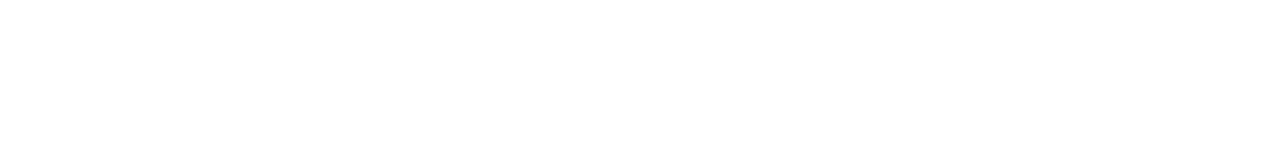
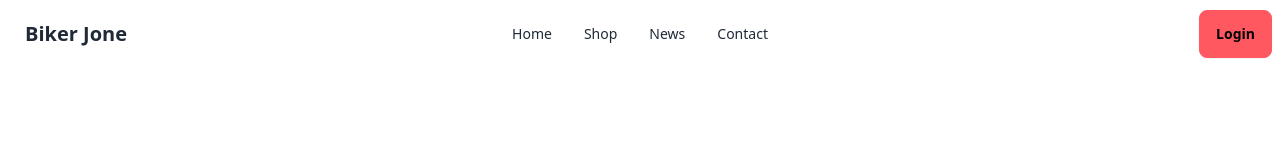
Before and after one commit to Anowar1987/Biker-jone-with-daisyUI, a plain HTML site: page index.html in a window 1280 px wide. Drawn offline with nearby package versions, Linux system fonts and the light colour scheme.

Commit message:
updated navbar

```diff
--- a/index.html
+++ b/index.html
@@ -1,5 +1,6 @@
 <!DOCTYPE html>
 <html lang="en">
+
 <head>
     <meta charset="UTF-8">
     <meta name="viewport" content="width=device-width, initial-scale=1.0">
@@ -8,7 +9,51 @@
     <link href="https://cdn.jsdelivr.net/npm/daisyui@4.6.0/dist/full.min.css" rel="stylesheet" type="text/css" />
     <script src="https://cdn.tailwindcss.com"></script>
 </head>
+
 <body>
+    <header>
+        <!-- Navbar start -->
+        <nav>
+            <div class="navbar bg-base-100">
+                <div class="navbar-start">
+                    <div class="dropdown">
+                        <div tabindex="0" role="button" class="btn btn-ghost lg:hidden">
+                            <svg xmlns="http://www.w3.org/2000/svg" class="h-5 w-5" fill="none" viewBox="0 0 24 24"
+                                stroke="currentColor">
+                                <path stroke-linecap="round" stroke-linejoin="round" stroke-width="2"
+                                    d="M4 6h16M4 12h8m-8 6h16" />
+                            </svg>
+                        </div>
+                        <ul tabindex="0"
+                            class="menu menu-sm dropdown-content mt-3 z-[1] p-2 shadow bg-base-100 rounded-box w-52">
+                            <li><a>Home</a></li>
+                            <li><a>Shop</a></li>
+                            <li><a>News</a></li>
+                            <li><a>Contact</a></li>
+                        </ul>
+                    </div>
+                    <a class="btn btn-ghost text-xl">Biker Jone</a>
+                </div>
+                <div class="navbar-center hidden lg:flex">
+                    <ul class="menu menu-horizontal px-1">
+                        <li><a>Home</a></li>
+                        <li><a>Shop</a></li>
+                        <li><a>News</a></li>
+                        <li><a>Contact</a></li>
+                    </ul>
+                </div>
+                <div class="navbar-end">
+                    <a class="btn btn-error">Login</a>
+                </div>
+            </div>
+        </nav>
+    </header>
+    <main>
 
+    </main>
+    <footer>
+
+    </footer>
 </body>
+
 </html>
```
